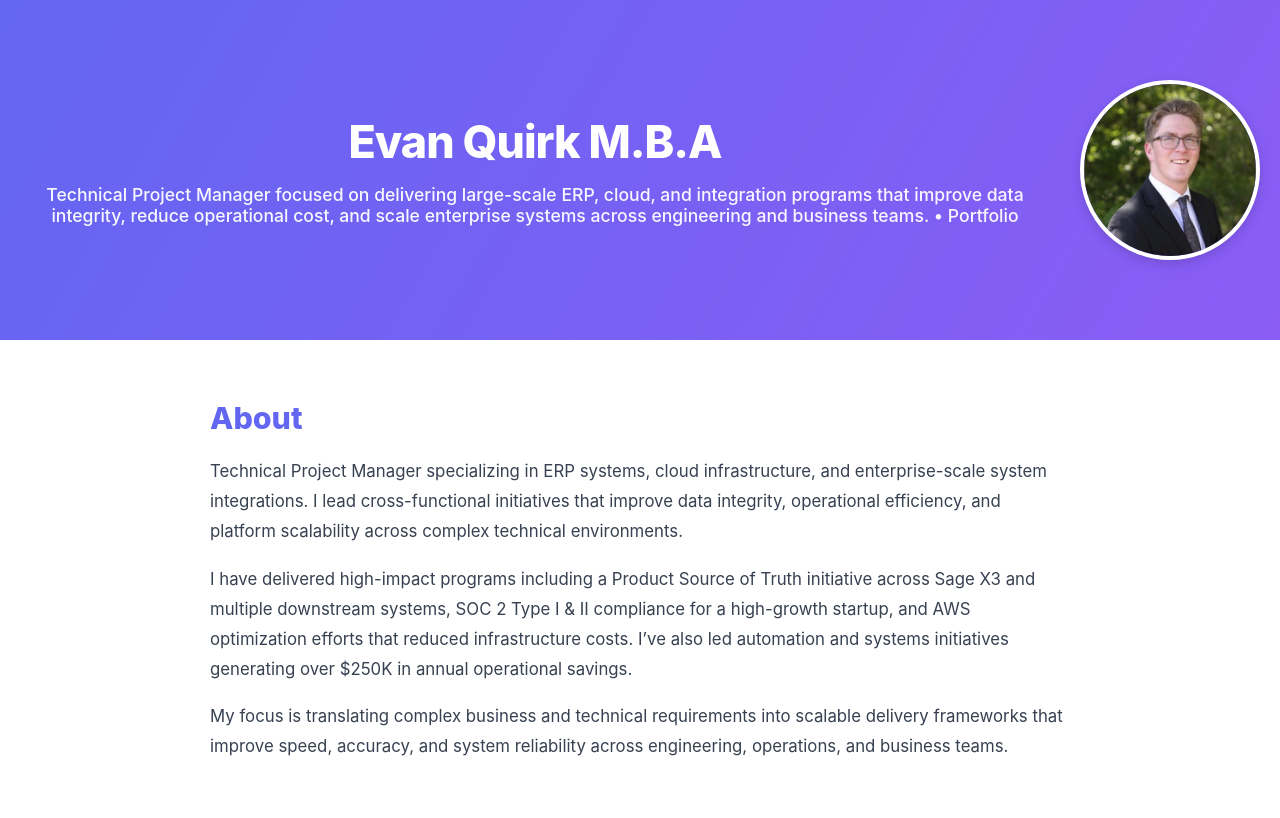
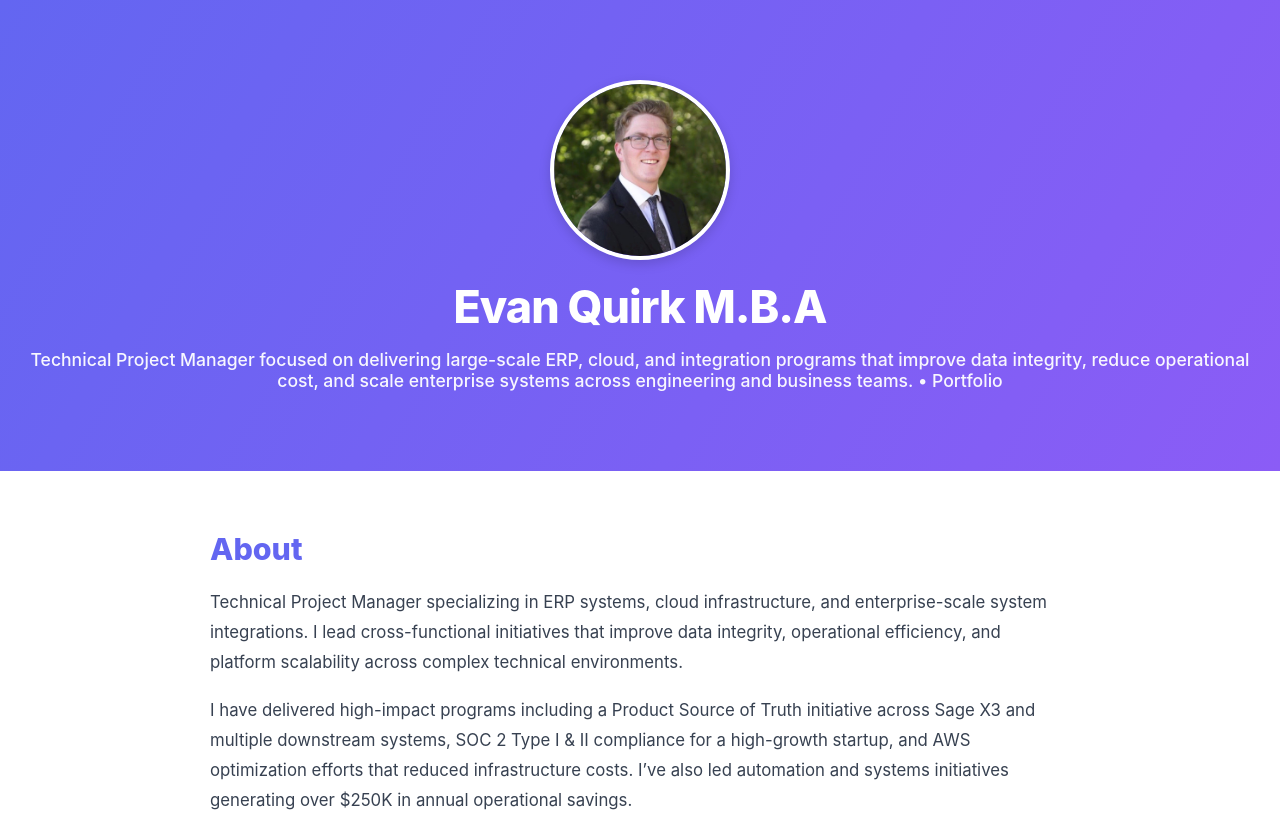
Before and after one commit to equirk0910/Evan-Quirk-Portfolio, a website: page public/index.html in a window 1280 px wide. Shown: the top 818 px of the page. Drawn offline with Linux system fonts and the light colour scheme.

Commit message:
Center headshot above name in header layout

```diff
--- a/public/index.html
+++ b/public/index.html
@@ -8,12 +8,12 @@
   </head>
   <body>
     <header>
-      <div style="display: flex; align-items: center; justify-content: center; gap: 30px;">
+      <div style="display: flex; flex-direction: column; align-items: center; justify-content: center; gap: 20px; text-align: center;">
+        <img id="headshot" src="/headshot.jpeg" alt="Evan Quirk" style="width: 180px; height: 180px; border-radius: 50%; border: 4px solid white; box-shadow: 0 4px 12px rgba(0,0,0,0.15);" />
         <div>
           <h1>Evan Quirk M.B.A</h1>
           <p>Technical Project Manager focused on delivering large-scale ERP, cloud, and integration programs that improve data integrity, reduce operational cost, and scale enterprise systems across engineering and business teams. • Portfolio</p>
         </div>
-        <img id="headshot" src="/headshot.jpeg" alt="Evan Quirk" style="width: 180px; height: 180px; border-radius: 50%; border: 4px solid white; box-shadow: 0 4px 12px rgba(0,0,0,0.15); flex-shrink: 0;" />
       </div>
     </header>
     <main>
```
